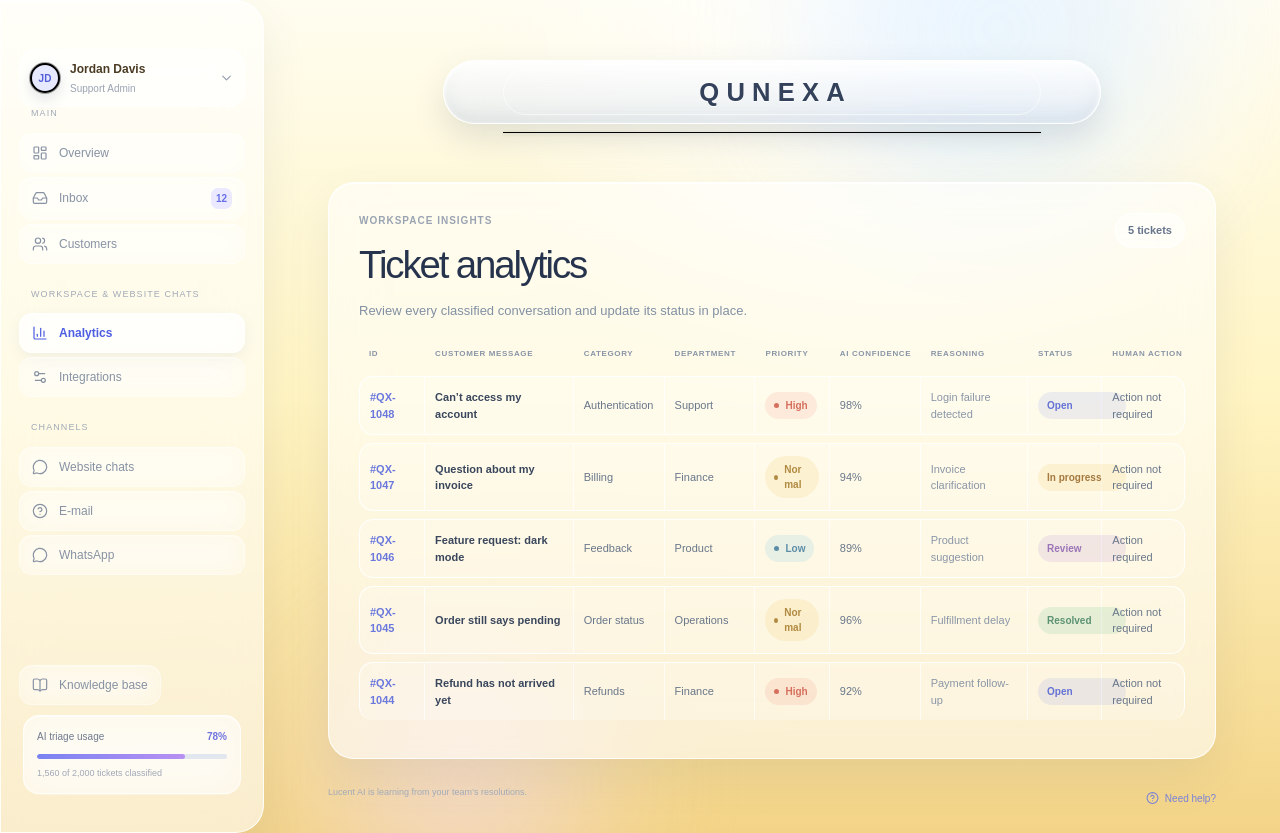
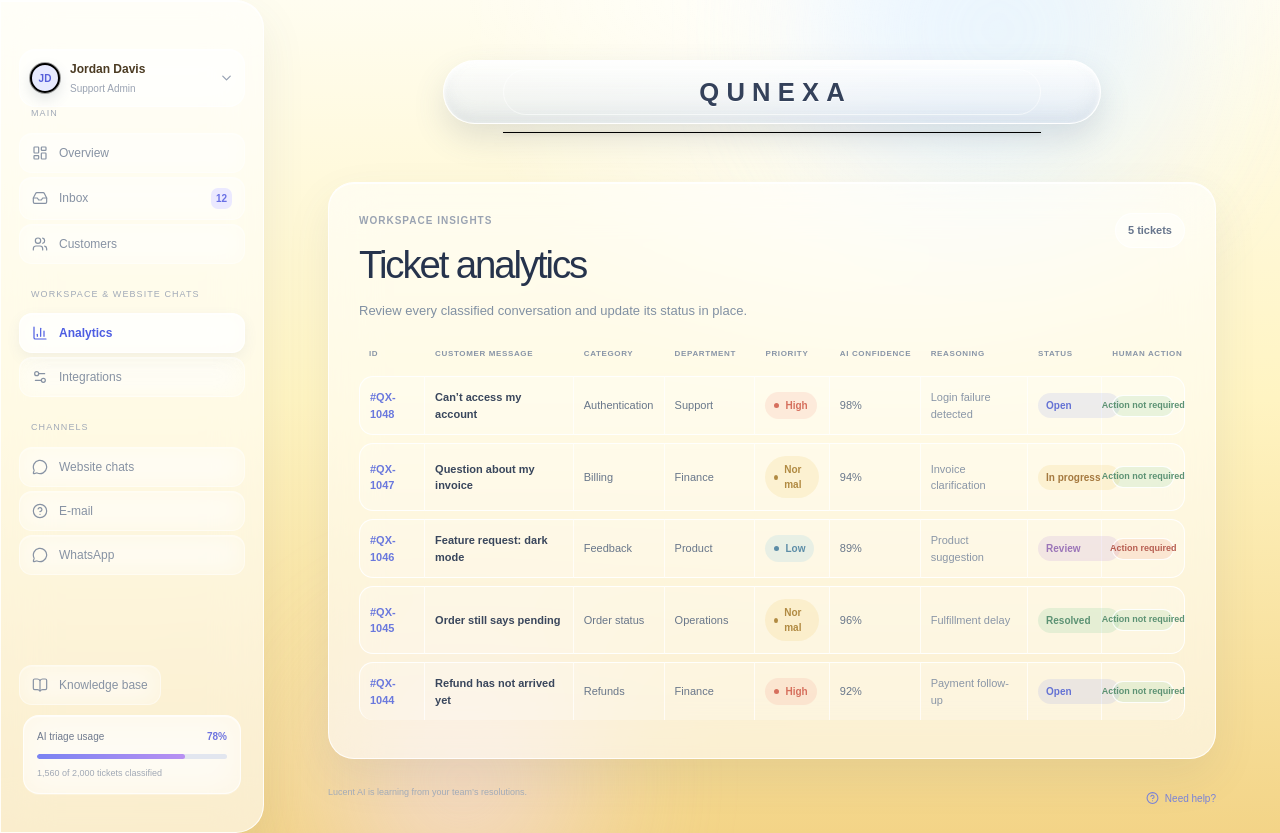
Before and after one commit to G-Deepesh/support-ticket-classifier-design, a Next.js app: page / in a window 1280 px wide. Both pictures are taken after a click on the button "Analytics". Built offline with nearby package versions, Linux system fonts and the light colour scheme.

Commit message:
feat: adjust table-status-select styles and add human-action-badge for status updates
V0-Chat-Id: vdQpqlTGUPk

```diff
--- a/app/globals.css
+++ b/app/globals.css
@@ -136,8 +136,8 @@ button { font: inherit; }
 .analytics-actions { display: flex; align-items: center; gap: 9px; flex-wrap: wrap; justify-content: flex-end; }
 .demo-ticket-button { border: 1px solid rgba(255,255,255,.9); border-radius: 999px; padding: 9px 13px; background: rgba(43,50,71,.9); color: #fff; font-size: 11px; font-weight: 700; cursor: pointer; box-shadow: 0 8px 18px rgba(61,66,104,.16); transition: transform .2s ease, background .2s ease; }
 .demo-ticket-button:hover { transform: translateY(-2px); background: #4d5de2; }
-.table-status-select { appearance: none; border: 0; border-radius: 999px; padding: 6px 24px 6px 9px; color: #6472d4; background: rgba(126,139,235,.14); font: inherit; font-size: 10px; font-weight: 700; cursor: pointer; }
-.table-status-select.resolved { color: #5c9274; background: rgba(132,205,157,.2); }.table-status-select.review { color: #9b75b8; background: rgba(194,157,220,.2); }.table-status-select.in-progress { color: #a5793f; background: rgba(241,205,115,.2); }
+.table-status-select { appearance: none; border: 0; border-radius: 999px; padding: 5px 19px 5px 8px; color: #6472d4; background: rgba(126,139,235,.14); font: inherit; font-size: 10px; font-weight: 700; cursor: pointer; width: fit-content; max-width: 92px; }
+.table-status-select.resolved { color: #5c9274; background: rgba(132,205,157,.2); }.table-status-select.review { color: #9b75b8; background: rgba(194,157,220,.2); }.table-status-select.in-progress { color: #a5793f; background: rgba(241,205,115,.2); } .human-action-badge { display: inline-flex; align-items: center; justify-content: center; max-width: 100%; padding: 5px 8px; border: 1px solid rgba(255,255,255,.9); border-radius: 999px; font-size: 9px; font-weight: 700; line-height: 1.1; white-space: nowrap; } .human-action-badge.required { color: #b65d50; background: rgba(239,151,130,.18); } .human-action-badge.not-required { color: #5c9274; background: rgba(132,205,157,.18); }
 @media (max-width: 600px) { .analytics-actions { justify-content: flex-start; } }
 
 /* Keep the Lucent mark neatly nested inside the two hero rings. */
--- a/app/page.tsx
+++ b/app/page.tsx
@@ -163,7 +163,7 @@ export default function Page() {
 function AnalyticsView({ tickets, onUpdate }: { tickets: AnalyticsTicket[]; onUpdate: (id: string, status: string) => void }) {
   return <section className="analytics-view glass-panel" aria-labelledby="analytics-title">
     <div className="analytics-heading"><div><p className="eyebrow">Workspace insights</p><h2 id="analytics-title">Ticket analytics</h2><p>Review every classified conversation and update its status in place.</p></div><div className="analytics-actions"><span className="analytics-count">{tickets.length} tickets</span></div></div>
-    <div className="analytics-table-wrap"><table className="analytics-table"><thead><tr><th>ID</th><th>Customer message</th><th>Category</th><th>Department</th><th>Priority</th><th>AI confidence</th><th>Reasoning</th><th>Status</th><th>Human action</th></tr></thead><tbody>{tickets.map((ticket) => <tr key={ticket.id}><td className="ticket-id">{ticket.id}</td><td className="message-cell">{ticket.message}</td><td>{ticket.category}</td><td>{ticket.department}</td><td><span className={`table-priority ${ticket.priority.toLowerCase()}`}><i />{ticket.priority}</span></td><td className="confidence-cell">{ticket.confidence}</td><td className="reasoning-cell">{ticket.reasoning}</td><td><select className={`table-status-select ${ticket.status.toLowerCase().replace(' ', '-')}`} value={ticket.status} onChange={(event) => onUpdate(ticket.id, event.target.value)} aria-label={`Update status for ${ticket.id}`}><option>Open</option><option>In progress</option><option>Review</option><option>Resolved</option></select></td><td className="human-action-cell">{Number.parseInt(ticket.confidence, 10) < 90 ? 'Action required' : 'Action not required'}</td></tr>)}</tbody></table></div>
+    <div className="analytics-table-wrap"><table className="analytics-table"><thead><tr><th>ID</th><th>Customer message</th><th>Category</th><th>Department</th><th>Priority</th><th>AI confidence</th><th>Reasoning</th><th>Status</th><th>Human action</th></tr></thead><tbody>{tickets.map((ticket) => <tr key={ticket.id}><td className="ticket-id">{ticket.id}</td><td className="message-cell">{ticket.message}</td><td>{ticket.category}</td><td>{ticket.department}</td><td><span className={`table-priority ${ticket.priority.toLowerCase()}`}><i />{ticket.priority}</span></td><td className="confidence-cell">{ticket.confidence}</td><td className="reasoning-cell">{ticket.reasoning}</td><td><select className={`table-status-select ${ticket.status.toLowerCase().replace(' ', '-')}`} value={ticket.status} onChange={(event) => onUpdate(ticket.id, event.target.value)} aria-label={`Update status for ${ticket.id}`}><option>Open</option><option>In progress</option><option>Review</option><option>Resolved</option></select></td><td className="human-action-cell"><span className={`human-action-badge ${Number.parseInt(ticket.confidence, 10) < 90 ? 'required' : 'not-required'}`}>{Number.parseInt(ticket.confidence, 10) < 90 ? 'Action required' : 'Action not required'}</span></td></tr>)}</tbody></table></div>
   </section>
 }
 
```
